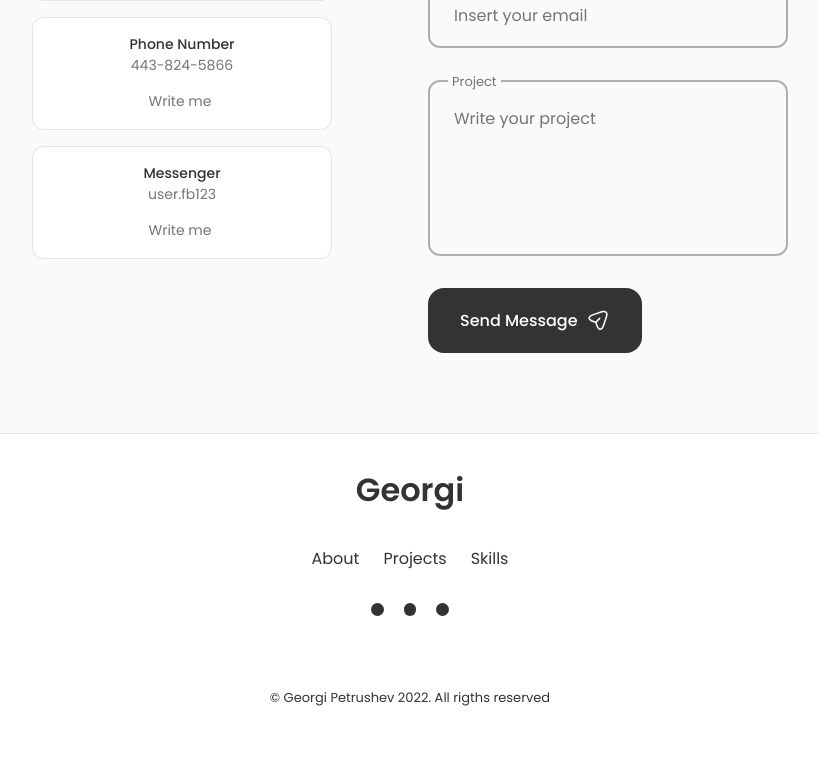
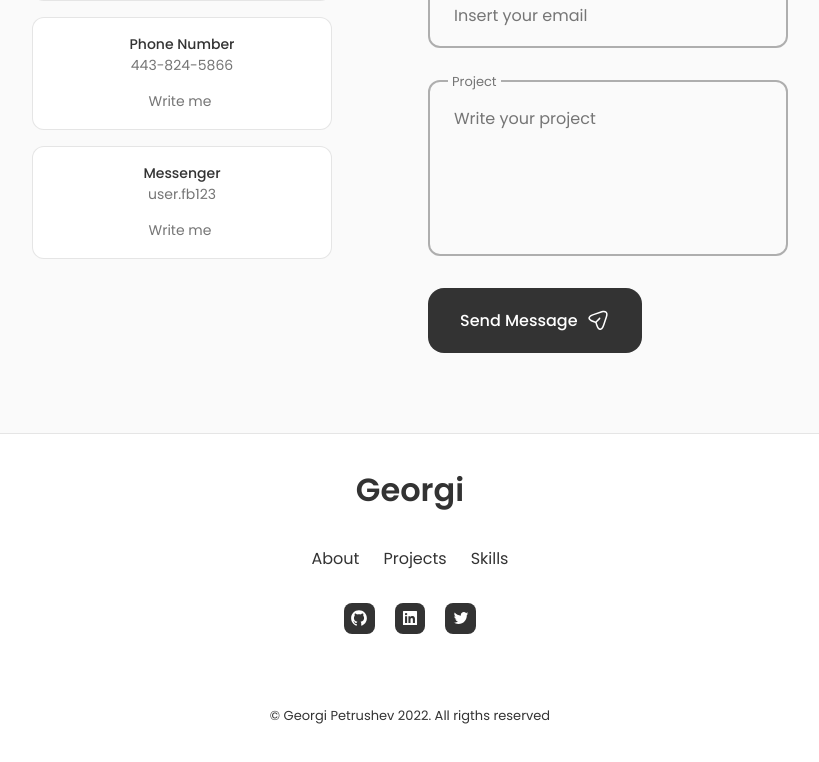
Before and after one commit to GeorgiPetrushev/Portfolio-next-level, a React (Create React App) app: page / in a window 1280 px wide. Shown: the part 4236-4998 px from the top of the page, without its empty margins (230-1049 px from the left). Built offline with nearby package versions, Linux system fonts and the light colour scheme.

Commit message:
contact style fix

```diff
--- a/src/components/footer/Footer.jsx
+++ b/src/components/footer/Footer.jsx
@@ -1,5 +1,7 @@
 import React from "react";
 import StyledFooter from "./StyleFooter";
+import {AiFillGithub,AiFillLinkedin,AiOutlineTwitter} from 'react-icons/ai';
+
 
 const Footer = () => {
   return (
@@ -30,30 +32,30 @@ const Footer = () => {
 
           <div className="footer__social">
             <a
-              href="https://www.facebook.com/"
+              href="https://github.com/GeorgiPetrushev"
               className="footer__social-link"
               target="_blank"
               rel="noreferrer"
             >
-              <i className="bx bxl-facebook"></i>
+              <AiFillGithub className="bx bxl-facebook"></AiFillGithub>
             </a>
 
             <a
-              href="https://www.instagram.com/"
+              href="https://www.linkedin.com/in/georgi-petrushev-9b867921a/"
               className="footer__social-link"
               target="_blank"
               rel="noreferrer"
             >
-              <i className="bx bxl-instagram"></i>
+              <AiFillLinkedin className="bx bxl-instagram"></AiFillLinkedin>
             </a>
 
             <a
-              href="https://twitter.com/"
+              href="https://twitter.com/PetrushevGeorgi"
               className="footer__social-link"
               target="_blank"
               rel="noreferrer"
             >
-              <i className="bx bxl-twitter"></i>
+              <AiOutlineTwitter className="bx bxl-twitter"></AiOutlineTwitter>
             </a>
           </div>
 
```
